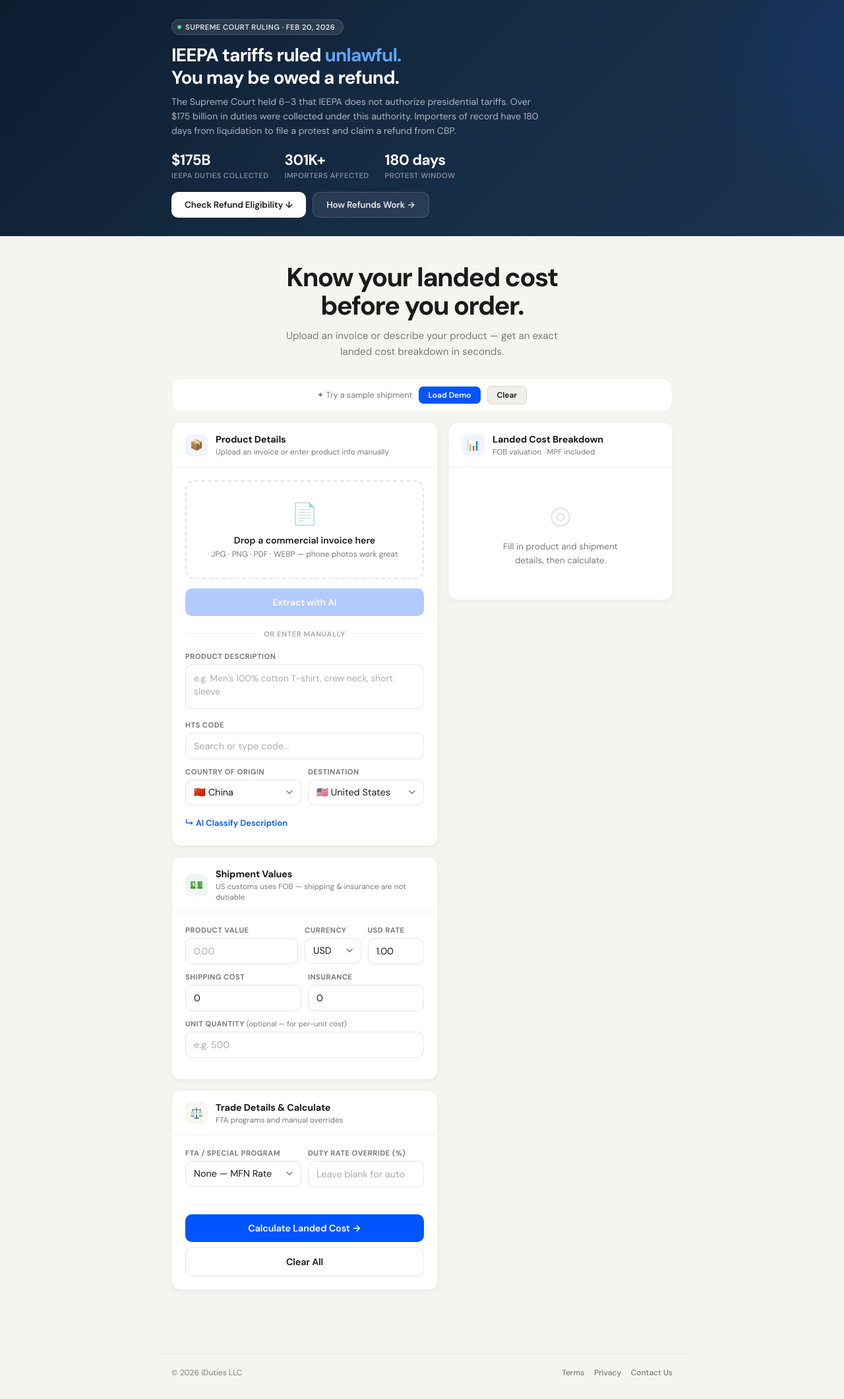
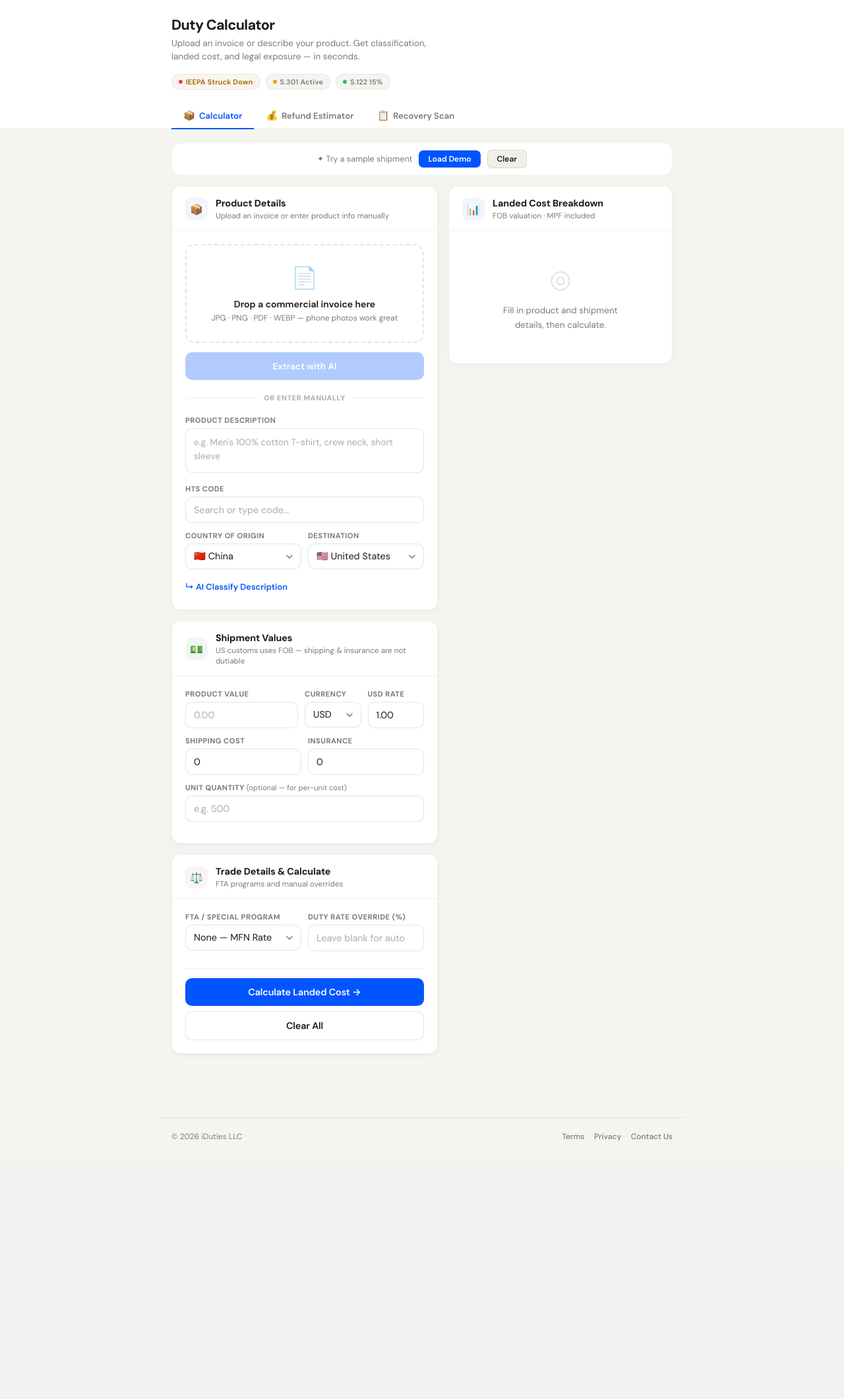
Before and after one commit to rebelkayn/dutycalc, a Flask app: page /calculator in a window 1280 px wide. Shown: the part 56-2177 px from the top of the page at 66% size. After the commit the page ends 1786 px from the top, so only its background shows below. Run offline with Flask 3, Linux system fonts and the light colour scheme; some libraries are stand-ins or nearby versions.

Commit message:
feat: redesign calculator as workspace with tabs, remove marketing banner

```diff
--- a/templates/index.html
+++ b/templates/index.html
@@ -107,63 +107,72 @@ body {
   .nav-auth-btn { padding: 5px 10px; font-size: 0.7rem; max-width: 110px; }
 }
 
-/* ═══════ IEEPA BANNER ═══════ */
-.ieepa-banner {
-  background: linear-gradient(135deg, #0C1D2E 0%, #162B44 50%, #1A3350 100%);
-  color: #fff; overflow: hidden; position: relative;
-}
-.ieepa-banner::before {
-  content: ''; position: absolute; top: -50%; right: -20%; width: 500px; height: 500px;
-  background: radial-gradient(circle, rgba(0,85,255,0.12) 0%, transparent 70%);
-  pointer-events: none;
-}
-.ieepa-inner {
-  max-width: 800px; margin: 0 auto; padding: 28px 20px;
-  position: relative; z-index: 1;
-}
-.ieepa-eyebrow {
-  display: inline-flex; align-items: center; gap: 6px;
-  background: rgba(255,255,255,0.1); border: 1px solid rgba(255,255,255,0.12);
-  border-radius: 20px; padding: 4px 12px 4px 8px;
-  font-size: 0.7rem; font-weight: 600; letter-spacing: 0.04em;
-  text-transform: uppercase; color: rgba(255,255,255,0.85); margin-bottom: 14px;
-}
-.ieepa-eyebrow-dot { width: 6px; height: 6px; border-radius: 3px; background: #4ADE80; flex-shrink: 0; }
-.ieepa-h { font-size: clamp(1.3rem, 3.5vw, 1.75rem); font-weight: 700; letter-spacing: -0.03em; line-height: 1.2; margin-bottom: 10px; }
-.ieepa-h span { color: #60A5FA; }
-.ieepa-p { font-size: 0.88rem; color: rgba(255,255,255,0.65); line-height: 1.55; margin-bottom: 18px; max-width: 560px; }
-.ieepa-stats { display: flex; gap: 24px; flex-wrap: wrap; margin-bottom: 18px; }
-.ieepa-stat-val { font-size: 1.4rem; font-weight: 700; letter-spacing: -0.02em; font-variant-numeric: tabular-nums; color: #fff; }
-.ieepa-stat-label { font-size: 0.7rem; color: rgba(255,255,255,0.45); margin-top: 2px; text-transform: uppercase; letter-spacing: 0.04em; font-weight: 600; }
-.ieepa-actions { display: flex; gap: 10px; flex-wrap: wrap; }
-.ieepa-btn {
-  padding: 10px 20px; border-radius: var(--radius-sm);
-  font-family: var(--font); font-size: 0.84rem; font-weight: 600;
-  cursor: pointer; transition: all 0.15s; border: none; letter-spacing: -0.01em;
-}
-.ieepa-btn-primary { background: #fff; color: var(--ink); }
-.ieepa-btn-primary:hover { background: #F0F0F0; }
-.ieepa-btn-ghost { background: rgba(255,255,255,0.08); color: rgba(255,255,255,0.9); border: 1px solid rgba(255,255,255,0.15); }
-.ieepa-btn-ghost:hover { background: rgba(255,255,255,0.14); }
+/* ═══════ WORKSPACE HEADER ═══════ */
+.ws-header {
+  background: var(--surface); border-bottom: 1px solid var(--border);
+}
+.ws-inner { max-width: 800px; margin: 0 auto; padding: 24px 20px 0; }
+.ws-top { display: flex; justify-content: space-between; align-items: flex-start; gap: 16px; margin-bottom: 20px; flex-wrap: wrap; }
+.ws-title { font-size: 1.35rem; font-weight: 700; letter-spacing: -0.03em; margin-bottom: 4px; }
+.ws-sub { font-size: 0.84rem; color: var(--muted); line-height: 1.5; max-width: 420px; }
+.ws-status {
+  display: flex; gap: 8px; flex-wrap: wrap; flex-shrink: 0;
+}
+.ws-status-item {
+  display: flex; align-items: center; gap: 5px;
+  font-size: 0.68rem; font-weight: 600; letter-spacing: 0.02em;
+  color: var(--muted); padding: 4px 10px;
+  background: var(--bg); border: 1px solid var(--border);
+  border-radius: 20px; white-space: nowrap;
+}
+.ws-status-warn { color: var(--amber); background: var(--amber-bg); border-color: rgba(154,103,0,0.12); }
+.ws-dot { width: 6px; height: 6px; border-radius: 50%; flex-shrink: 0; }
+.ws-dot-red { background: #ef4444; }
+.ws-dot-amber { background: #f59e0b; }
+.ws-dot-green { background: #22c55e; }
+.ws-tabs {
+  display: flex; gap: 0; border-bottom: none;
+}
+.ws-tab {
+  display: flex; align-items: center; gap: 6px;
+  padding: 10px 18px; font-family: var(--font); font-size: 0.82rem; font-weight: 600;
+  color: var(--muted); background: none; border: none; border-bottom: 2px solid transparent;
+  cursor: pointer; transition: all 0.15s; white-space: nowrap;
+  margin-bottom: -1px;
+}
+.ws-tab:hover { color: var(--ink); }
+.ws-tab.active { color: var(--blue); border-bottom-color: var(--blue); }
+.ws-tab-icon { font-size: 0.9rem; }
+
+/* ═══════ IEEPA CONTEXT BAR ═══════ */
+.ieepa-context {
+  display: none; background: linear-gradient(135deg, #0C1D2E 0%, #162B44 100%);
+  color: rgba(255,255,255,0.85); padding: 14px 20px;
+}
+.ieepa-context.show { display: block; }
+.ieepa-context-inner {
+  max-width: 800px; margin: 0 auto;
+  display: flex; justify-content: space-between; align-items: center; gap: 16px; flex-wrap: wrap;
+}
+.ieepa-context-text { font-size: 0.8rem; line-height: 1.5; }
+.ieepa-context-text strong { color: #fff; }
+.ieepa-context-link { font-size: 0.78rem; font-weight: 600; color: #60A5FA; text-decoration: none; white-space: nowrap; }
+.ieepa-context-link:hover { color: #93C5FD; }
+
+/* ═══════ WORKSPACE PANELS ═══════ */
+.ws-panel { display: none; }
+.ws-panel.active { display: block; }
+
+@media (max-width: 600px) {
+  .ws-top { flex-direction: column; gap: 12px; }
+  .ws-tabs { overflow-x: auto; -webkit-overflow-scrolling: touch; }
+  .ws-tab { padding: 10px 14px; font-size: 0.78rem; }
+  .ws-status { gap: 5px; }
+  .ws-status-item { font-size: 0.62rem; padding: 3px 8px; }
+}
 
 /* ═══════ REFUND ESTIMATOR ═══════ */
-.refund-drawer {
-  max-height: 0; overflow: hidden; transition: max-height 0.4s ease-in-out;
-  background: var(--surface); border-bottom: 1px solid var(--border);
-}
-.refund-drawer.open { /* height set by JS */ }
 .refund-inner { max-width: 800px; margin: 0 auto; padding: 32px 20px 36px; }
-.refund-tabs { display: flex; gap: 4px; margin-bottom: 24px; background: var(--surface2); border-radius: var(--radius-sm); padding: 4px; }
-.refund-tab {
-  flex: 1; padding: 10px 16px; border-radius: var(--radius-xs);
-  font-family: var(--font); font-size: 0.82rem; font-weight: 600;
-  color: var(--muted); background: none; border: none; cursor: pointer;
-  transition: all 0.15s; text-align: center;
-}
-.refund-tab.active { background: var(--surface); color: var(--ink); box-shadow: 0 1px 3px rgba(0,0,0,0.06); }
-.refund-tab:hover:not(.active) { color: var(--ink2); }
-.refund-tab-panel { display: none; }
-.refund-tab-panel.active { display: block; animation: fadeUp 0.2s ease; }
 .refund-eyebrow {
   display: inline-flex; align-items: center; gap: 6px;
   background: var(--green-bg); border: 1px solid rgba(15,123,63,0.12);
@@ -285,17 +294,8 @@ body {
 .scan-feature-desc { font-size: 0.76rem; color: var(--muted); line-height: 1.45; }
 .scan-coming { display: inline-flex; align-items: center; padding: 2px 8px; border-radius: 20px; background: var(--amber-bg); color: var(--amber); font-size: 0.64rem; font-weight: 700; letter-spacing: 0.04em; text-transform: uppercase; margin-left: 6px; }
 
-/* ═══════ HERO ═══════ */
-.hero { text-align: center; padding: 40px 20px 28px; max-width: 580px; margin: 0 auto; }
-.hero h1 {
-  font-size: clamp(1.7rem, 5vw, 2.5rem); font-weight: 700;
-  letter-spacing: -0.04em; line-height: 1.08; color: var(--ink); margin-bottom: 12px;
-}
-.hero p { font-size: 0.95rem; color: var(--muted); line-height: 1.6; max-width: 440px; margin: 0 auto; }
-@media (max-width: 500px) { .hero { padding: 28px 16px 20px; } }
-
 /* ═══════ MAIN ═══════ */
-.main { max-width: 800px; margin: 0 auto; padding: 0 20px 80px; }
+.main { max-width: 800px; margin: 0 auto; padding: 20px 20px 80px; }
 @media (max-width: 500px) { .main { padding: 0 16px 60px; } }
 
 /* ═══════ DEMO BAR ═══════ */
@@ -569,13 +569,13 @@ body {
 body.embed { background: #fff; }
 body.embed .nav,
 body.embed .footer { display: none !important; }
-body.embed-calc .ieepa-banner,
-body.embed-calc .refund-drawer { display: none !important; }
+body.embed .ws-header { display: none !important; }
+body.embed .ieepa-context { display: none !important; }
+body.embed-calc .ws-panel:not(#panelCalc) { display: none !important; }
+body.embed-calc #panelCalc { display: block !important; }
 body.embed-calc .main { padding-top: 12px; }
-body.embed-refund .ieepa-banner,
-body.embed-refund .main,
-body.embed-refund .footer { display: none !important; }
-body.embed-refund .refund-drawer { max-height: none !important; overflow: visible !important; padding: 0; }
+body.embed-refund .ws-panel:not(#panelRefund) { display: none !important; }
+body.embed-refund #panelRefund { display: block !important; }
 </style>
 </head>
 <body class="{% if embed %}embed embed-{{ embed }}{% endif %}">
@@ -603,37 +603,47 @@ body.embed-refund .refund-drawer { max-height: none !important; overflow: visibl
   {% endif %}
 </nav>
 
-<!-- ═══════ IEEPA BANNER ═══════ -->
-<section class="ieepa-banner" id="ieepa">
-  <div class="ieepa-inner">
-    <div class="ieepa-eyebrow"><span class="ieepa-eyebrow-dot"></span>Supreme Court Ruling · Feb 20, 2026</div>
-    <h2 class="ieepa-h">IEEPA tariffs ruled <span>unlawful.</span><br>You may be owed a refund.</h2>
-    <p class="ieepa-p">The Supreme Court held 6–3 that IEEPA does not authorize presidential tariffs. Over $175 billion in duties were collected under this authority. Importers of record have 180 days from liquidation to file a protest and claim a refund from CBP.</p>
-    <div class="ieepa-stats">
-      <div><div class="ieepa-stat-val">$175B</div><div class="ieepa-stat-label">IEEPA Duties Collected</div></div>
-      <div><div class="ieepa-stat-val">301K+</div><div class="ieepa-stat-label">Importers Affected</div></div>
-      <div><div class="ieepa-stat-val">180 days</div><div class="ieepa-stat-label">Protest Window</div></div>
-    </div>
-    <div class="ieepa-actions">
-      <button class="ieepa-btn ieepa-btn-primary" id="refundToggleBtn" onclick="toggleRefundDrawer()">Check Refund Eligibility ↓</button>
-      <a class="ieepa-btn ieepa-btn-ghost" href="/refund-guide.html" style="text-decoration:none">How Refunds Work →</a>
-    </div>
-  </div>
-</section>
-
-<!-- ═══════ REFUND DRAWER (expands from banner) ═══════ -->
-<div class="refund-drawer" id="refundDrawer">
+<!-- ═══════ WORKSPACE HEADER ═══════ -->
+<div class="ws-header">
+  <div class="ws-inner">
+    <div class="ws-top">
+      <div class="ws-title-block">
+        <h1 class="ws-title">Duty Calculator</h1>
+        <p class="ws-sub">Upload an invoice or describe your product. Get classification, landed cost, and legal exposure — in seconds.</p>
+      </div>
+      <div class="ws-status">
+        <div class="ws-status-item ws-status-warn"><span class="ws-dot ws-dot-red"></span>IEEPA Struck Down</div>
+        <div class="ws-status-item"><span class="ws-dot ws-dot-amber"></span>S.301 Active</div>
+        <div class="ws-status-item"><span class="ws-dot ws-dot-green"></span>S.122 15%</div>
+      </div>
+    </div>
+    <div class="ws-tabs">
+      <button class="ws-tab active" onclick="switchWorkspace('calc', this)">
+        <span class="ws-tab-icon">📦</span> Calculator
+      </button>
+      <button class="ws-tab" onclick="switchWorkspace('refund', this)">
+        <span class="ws-tab-icon">💰</span> Refund Estimator
+      </button>
+      <button class="ws-tab" onclick="switchWorkspace('scan', this)">
+        <span class="ws-tab-icon">📋</span> Recovery Scan
+      </button>
+    </div>
+  </div>
+</div>
+
+<!-- ═══════ IEEPA CONTEXT BAR (shows in refund/scan mode) ═══════ -->
+<div class="ieepa-context" id="ieepaContext">
+  <div class="ieepa-context-inner">
+    <div class="ieepa-context-text">
+      <strong>IEEPA tariffs ruled unlawful</strong> — Supreme Court, Feb 20, 2026. Over $175B in duties may be refundable. Importers have 180 days from liquidation to file.
+    </div>
+    <a class="ieepa-context-link" href="/refund-guide.html">Read the full guide →</a>
+  </div>
+</div>
+
+<!-- ═══════ REFUND PANEL ═══════ -->
+<div class="ws-panel" id="panelRefund">
   <div class="refund-inner">
-
-    <div class="refund-tabs">
-      <button class="refund-tab active" onclick="switchRefundTab('estimate',this)">Quick Estimate</button>
-      <button class="refund-tab" onclick="switchRefundTab('scan',this)">Recovery Scan <span class="scan-coming">Upload</span></button>
-    </div>
-
-    <!-- TAB 1: Quick Estimate -->
-    <div class="refund-tab-panel active" id="tab-estimate">
-      <h2 class="refund-h">How much could you claim back?</h2>
-      <p class="refund-sub">Enter your import details to estimate the IEEPA-refundable portion. Section 232 and 301 tariffs remain — only the IEEPA portion is refundable.</p>
 
     <div class="refund-grid">
       <div class="refund-field">
@@ -698,9 +708,11 @@ body.embed-refund .refund-drawer { max-height: none !important; overflow: visibl
       </div>
     </div>
   </div>
-
-    <!-- TAB 2: Recovery Scan -->
-    <div class="refund-tab-panel" id="tab-scan">
+</div>
+
+<!-- ═══════ SCAN PANEL ═══════ -->
+<div class="ws-panel" id="panelScan">
+  <div class="refund-inner">
     <h2 class="refund-h">IEEPA Recovery Scan</h2>
     <p class="scan-intro">Upload your CBP entry summaries (Form 7501) or ACE export data. Our AI will identify every IEEPA-specific tariff heading, calculate your total refundable amount, and generate a filing-ready worksheet.</p>
 
@@ -744,16 +756,10 @@ body.embed-refund .refund-drawer { max-height: none !important; overflow: visibl
 
     <div id="scanResult"></div>
   </div>
-
-  </div>
-</div>
-
-<!-- ═══════ HERO ═══════ -->
-<div class="hero">
-  <h1>Know your landed cost<br>before you order.</h1>
-  <p>Upload an invoice or describe your product — get an exact landed cost breakdown in seconds.</p>
-</div>
-
+</div>
+
+<!-- ═══════ CALCULATOR PANEL ═══════ -->
+<div class="ws-panel active" id="panelCalc">
 <div class="main">
 
   <div class="demo-bar">
@@ -981,6 +987,7 @@ body.embed-refund .refund-drawer { max-height: none !important; overflow: visibl
 
   </div>
 </div>
+</div><!-- close panelCalc -->
 
 <!-- ═══════ FOOTER ═══════ -->
 <footer class="footer">
@@ -1570,34 +1577,37 @@ const zone = document.getElementById('uploadZone');
 zone.addEventListener('drop',ev=>{const f=ev.dataTransfer.files[0];if(f){const dt=new DataTransfer();dt.items.add(f);document.getElementById('fileInput').files=dt.files;handleFile(document.getElementById('fileInput'));}});
 
 // ── Refund Drawer Toggle ──────────────────────────────────
-function toggleRefundDrawer() {
-  const drawer = document.getElementById('refundDrawer');
-  const btn = document.getElementById('refundToggleBtn');
-  if (!drawer || !btn) return;
-  const isOpen = drawer.classList.contains('open');
-  if (isOpen) {
-    drawer.style.maxHeight = drawer.scrollHeight + 'px';
-    requestAnimationFrame(() => { drawer.style.maxHeight = '0px'; });
-    drawer.classList.remove('open');
-    btn.textContent = 'Check Refund Eligibility ↓';
-  } else {
-    drawer.classList.add('open');
-    drawer.style.maxHeight = drawer.scrollHeight + 'px';
-    btn.textContent = 'Close Estimator ↑';
-    setTimeout(() => {
-      drawer.style.maxHeight = 'none';
-      drawer.scrollIntoView({ behavior: 'smooth', block: 'nearest' });
-    }, 420);
-  }
-}
-
-// ── Refund Tab Switching ──────────────────────────────────
-function switchRefundTab(tab, el) {
-  document.querySelectorAll('.refund-tab').forEach(t => t.classList.remove('active'));
-  document.querySelectorAll('.refund-tab-panel').forEach(p => p.classList.remove('active'));
-  el.classList.add('active');
-  document.getElementById('tab-' + tab).classList.add('active');
-}
+// ── Workspace Tab Switching ──────────────────────────────
+function switchWorkspace(mode, el) {
+  // Update tabs
+  document.querySelectorAll('.ws-tab').forEach(t => t.classList.remove('active'));
+  if (el) el.classList.add('active');
+  // Update panels
+  document.querySelectorAll('.ws-panel').forEach(p => p.classList.remove('active'));
+  const panelId = mode === 'calc' ? 'panelCalc' : mode === 'refund' ? 'panelRefund' : 'panelScan';
+  const panel = document.getElementById(panelId);
+  if (panel) panel.classList.add('active');
+  // Show IEEPA context bar for refund/scan modes
+  const ctx = document.getElementById('ieepaContext');
+  if (ctx) {
+    if (mode === 'refund' || mode === 'scan') ctx.classList.add('show');
+    else ctx.classList.remove('show');
+  }
+  // Update title
+  const titles = { calc: 'Duty Calculator', refund: 'Refund Estimator', scan: 'Recovery Scan' };
+  const subs = {
+    calc: 'Upload an invoice or describe your product. Get classification, landed cost, and legal exposure — in seconds.',
+    refund: 'Estimate your IEEPA-refundable duties. Section 232 and 301 tariffs survive — only the IEEPA portion is recoverable.',
+    scan: 'Upload CBP entry summaries to identify every IEEPA heading and calculate your total refundable amount.'
+  };
+  const h = document.querySelector('.ws-title');
+  const p = document.querySelector('.ws-sub');
+  if (h) h.textContent = titles[mode] || titles.calc;
+  if (p) p.textContent = subs[mode] || subs.calc;
+}
+
+// Legacy compatibility
+function toggleRefundDrawer() { switchWorkspace('refund', document.querySelectorAll('.ws-tab')[1]); }
 
 // ── Recovery Scan File Handling ───────────────────────────
 let scanFiles = [];
@@ -1896,38 +1906,20 @@ async function saveRefundResult(btn) {
   const params = new URLSearchParams(window.location.search);
   const embed = params.get('embed');
   if (!embed) return;
-  // Hide nav and footer
-  const nav = document.querySelector('.nav');
-  if (nav) nav.style.display = 'none';
-  const footer = document.querySelector('.footer');
-  if (footer) footer.style.display = 'none';
+  // CSS classes handle hiding via body.embed-calc / body.embed-refund
   if (embed === 'calc') {
-    // Hide IEEPA banner + estimator, show just calculator
-    const banner = document.getElementById('ieepa');
-    if (banner) banner.style.display = 'none';
-    const drawer = document.querySelector('.refund-drawer');
-    if (drawer) drawer.style.display = 'none';
-    const demo = document.querySelector('.demo-bar');
-    if (demo) demo.style.display = 'none';
+    switchWorkspace('calc');
   } else if (embed === 'refund') {
-    // Hide calculator, hide banner hero, auto-open estimator
-    const main = document.querySelector('.main');
-    if (main) main.style.display = 'none';
-    const banner = document.getElementById('ieepa');
-    if (banner) banner.style.display = 'none';
-    // Force estimator drawer open
-    const rd = document.getElementById('refundDrawer');
-    if (rd) { rd.classList.add('open'); rd.style.maxHeight = 'none'; }
+    switchWorkspace('refund');
   }
 })();
 
-// ── Auto-open refund drawer from #ieepa hash ────────────
-if (window.location.hash === '#ieepa') {
-  setTimeout(() => {
-    const banner = document.getElementById('ieepa');
-    if (banner) banner.scrollIntoView({ behavior: 'smooth' });
-    setTimeout(() => toggleRefundDrawer(), 400);
-  }, 300);
+// ── Auto-open refund estimator from #ieepa hash ────────────
+if (window.location.hash === '#ieepa' || window.location.hash === '#refund') {
+  setTimeout(() => switchWorkspace('refund', document.querySelectorAll('.ws-tab')[1]), 200);
+}
+if (window.location.hash === '#scan') {
+  setTimeout(() => switchWorkspace('scan', document.querySelectorAll('.ws-tab')[2]), 200);
 }
 </script>
 </body>
--- a/templates/landing.html
+++ b/templates/landing.html
@@ -351,8 +351,7 @@ body {
       <div><div class="ieepa-stat-val">180 days</div><div class="ieepa-stat-label">Protest Window</div></div>
     </div>
     <div class="ieepa-actions">
-      <a class="ieepa-btn ieepa-btn-primary" href="/calculator#ieepa">Check Refund Eligibility →</a>
-      <a class="ieepa-btn ieepa-btn-ghost" href="/refund-guide.html">How Refunds Work →</a>
+      <a class="ieepa-btn ieepa-btn-primary" href="/refund-guide.html">How Refunds Work →</a>
     </div>
   </div>
 </section>
```
Lines whose indentation alone changed are shown as unchanged.
